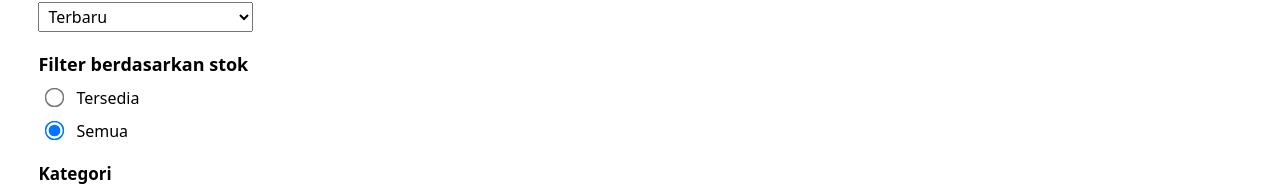
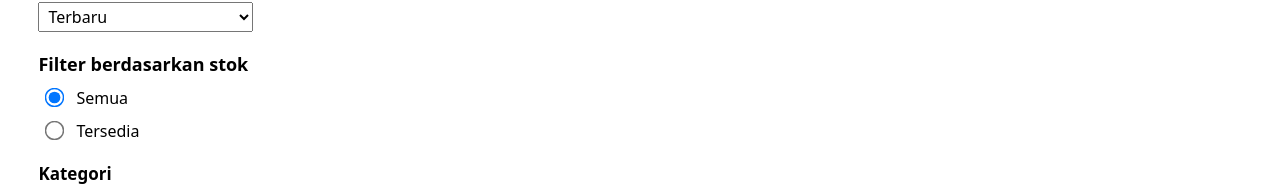
Before and after one commit to RadyaI/MoPinjam, a React (Vite) app: page /buku in a window 1280 px wide. Shown: the part 162-354 px from the top of the page. Built offline with nearby package versions, Linux system fonts and the light colour scheme.

Commit message:
add: kasih route di navbarnya

```diff
--- a/src/components/navbar.jsx
+++ b/src/components/navbar.jsx
@@ -1,3 +1,4 @@
+import { useNavigate } from "react-router-dom"
 import styled from "styled-components"
 
 const NavWrapper = styled.div`
@@ -13,6 +14,7 @@ const NavWrapper = styled.div`
 const Title = styled.h1`
     margin-left:40px;
     color:#222831;
+    cursor:pointer;
     `
 
 const Menu = styled.p`
@@ -41,12 +43,15 @@ const Group = styled.div`
     `
 
 export default function Navbar() {
+
+    const route = useNavigate()
+
     return (
         <>
             <NavWrapper>
-                <Title>DigiPerpus</Title>
+                <Title onClick={() => { route('/') }}>DigiPerpus</Title>
                 <Group>
-                    <Menu>Semua Buku</Menu>
+                    <Menu onClick={() => { route('/buku') }} >Semua Buku</Menu>
                     <Button>LOGIN</Button>
                 </Group>
             </NavWrapper>
--- a/src/components/sidebar.jsx
+++ b/src/components/sidebar.jsx
@@ -21,6 +21,15 @@ export default function Sidebar() {
                         <div className="stok">
                             <p>Filter berdasarkan stok</p>
                             <div className="input">
+                                <div className="semua">
+                                    <input
+                                        type="radio"
+                                        value="semua"
+                                        checked={selectedOption === 'semua'}
+                                        onChange={(e) => setSelectedOption(e.target.value)}
+                                    />
+                                    <label>Semua</label>
+                                </div>
                                 <div className="tersedia">
                                     <input
                                         type="radio"
@@ -29,15 +38,6 @@ export default function Sidebar() {
                                         onChange={(e) => setSelectedOption(e.target.value)}
                                     />
                                     <label>Tersedia</label>
-                                </div>
-                                <div className="semua">
-                                    <input
-                                        type="radio"
-                                        value="semua"
-                                        checked={selectedOption === 'semua'}
-                                        onChange={(e) => setSelectedOption(e.target.value)}
-                                    />
-                                    <label>Semua</label>
                                 </div>
                             </div>
                         </div>
```
Also changed, not shown: vercel.json.
